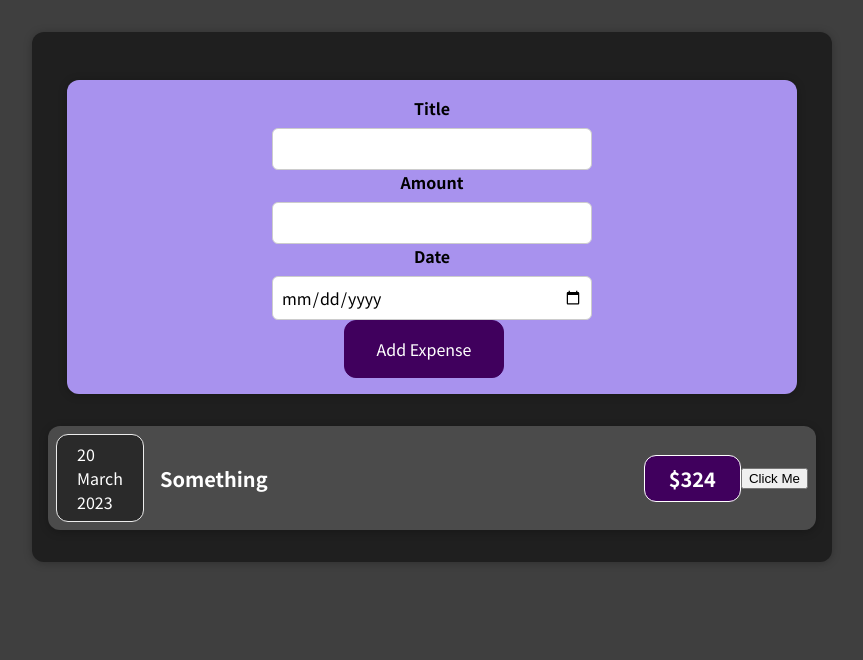
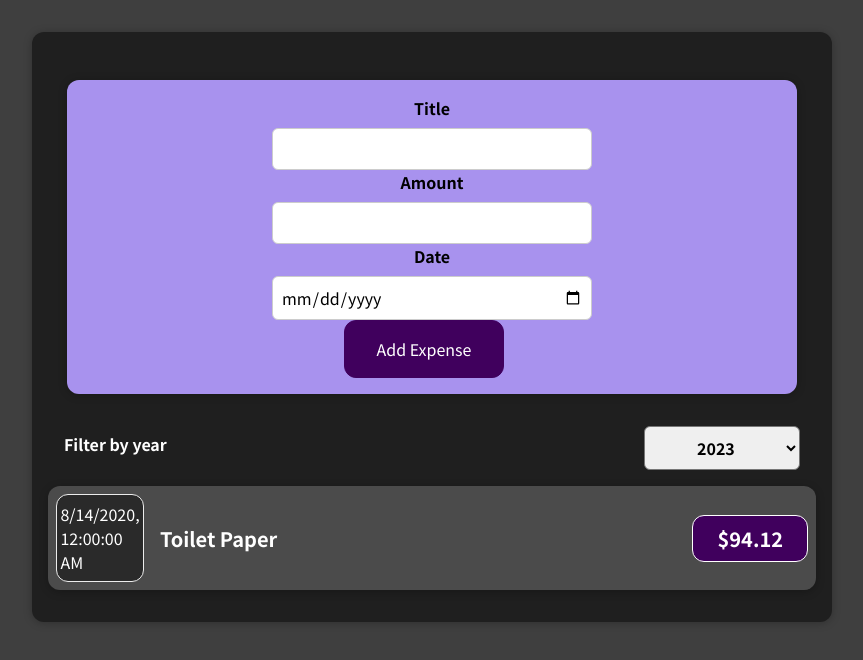
Before and after one commit to Dipankar-Kumar-Singh/react-basic-expense-tracker-app, a React (Create React App) app: page / in a window 1280 px wide. Shown: the top 660 px of the page, without its empty margins (208-1071 px from the left). Built offline with nearby package versions, Linux system fonts and the light colour scheme.

Commit message:
filter data added

```diff
--- a/src/App.js
+++ b/src/App.js
@@ -1,9 +1,12 @@
-import ExpenseItem from './component/ExpenseItem';
-import './component/Expense.css';
+// import ExpenseItem from './component/ExpenseItem';
+import './component/Expenses.css';
 import NewExpense from './component/NewExpense/NewExpense';
+import ExpensesFilter from './component/ExpenseFilter/ExpensesFilter';
+import Expenses from './component/Expenses';
+import { useState } from 'react';
 
 function App() {
-	const expenses = [
+	const expenses_data = [
 		{
 			id: 'e1',
 			title: 'Toilet Paper',
@@ -30,16 +33,25 @@ function App() {
 		},
 	];
 
+	const [expenseList, setExpenseList] = useState(expenses_data);
+
+	const addExpenseHandler = function (expense) {
+		setExpenseList((previousState) =>{
+			return [expense ,  ...previousState ] ;
+		});
+	};
+
+	const [year, setYear] = useState('2020');
+
+	const expenseFilterChangeHandler = (targetYear) => {
+		setYear(targetYear);
+	};
+
 	return (
 		<div className='expenses'>
-			<NewExpense />
-
-			{/* <h2>Let's get started!</h2> */}
-			<ExpenseItem
-				title={'Something'}
-				date={'20 March 2023'}
-				amount={324}
-			></ExpenseItem>
+			<NewExpense onAddExpense={addExpenseHandler} />
+			<ExpensesFilter onExpenseFilerChnage={expenseFilterChangeHandler} />
+			<Expenses expenses={expenseList} selectedYear={year} />
 		</div>
 	);
 }
--- /dev/null
+++ b/src/component/ExpenseFilter/ExpensesFilter.css
@@ -0,0 +1,24 @@
+.expenses-filter {
+    color: white;
+    padding: 0 1rem;
+  }
+
+  .expenses-filter__control {
+    display: flex;
+    width: 100%;
+    align-items: center;
+    justify-content: space-between;
+    margin: 1rem 0;
+  }
+
+  .expenses-filter label {
+    font-weight: bold;
+    margin-bottom: 0.5rem;
+  }
+
+  .expenses-filter select {
+    font: inherit;
+    padding: 0.5rem 3rem;
+    font-weight: bold;
+    border-radius: 6px;
+  }
--- /dev/null
+++ b/src/component/ExpenseFilter/ExpensesFilter.jsx
@@ -0,0 +1,27 @@
+import React from 'react';
+import './ExpensesFilter.css';
+
+const ExpensesFilter = ({onExpenseFilerChnage}) => {
+
+  const downpDownSelectHanlder =  (e)=>{
+    // load the data to pass it to the parent
+    onExpenseFilerChnage(e.target.value) ;
+  }
+
+  return (
+    <div className='expenses-filter'>
+      <div className='expenses-filter__control'>
+        <label>Filter by year</label>
+        <select onChange={downpDownSelectHanlder}>
+          <option value='2023'>2023</option>
+          <option value='2022'>2022</option>
+          <option value='2021'>2021</option>
+          <option value='2020'>2020</option>
+          <option value='2019'>2019</option>
+        </select>
+      </div>
+    </div>
+  );
+};
+
+export default ExpensesFilter;
--- a/src/component/ExpenseItem.jsx
+++ b/src/component/ExpenseItem.jsx
@@ -3,9 +3,6 @@ import './ExpenseItem.css';
 
 function ExpenseItem(props) {
 	const { title, amount } = props;
-	const clickHandler = function() {
-		console.log("Clicked !!!!") ;
- 	}
 	return (
 		<div className='expense-item'>
 			<ExpenseDate date={props.date} />
@@ -13,7 +10,6 @@ function ExpenseItem(props) {
 				<h2>{title}</h2>
 				<div className='expense-item__price'>${amount}</div>
 			</div>
-			<button onClick={clickHandler} > Click Me </button>
 		</div>
 	);
 }
--- /dev/null
+++ b/src/component/Expenses.jsx
@@ -0,0 +1,17 @@
+import ExpenseItem from './ExpenseItem';
+import './Expenses.css';
+
+export default function Expenses(props) {
+	let { expenses } = props;
+	const { selectedYear } = props;
+
+	expenses = expenses.filter(
+		(exp) => exp.date.getFullYear() === Number(selectedYear)
+	);
+
+	const expensesComponentCollection = expenses.map((e) => (
+		<ExpenseItem key={Math.random()} items={expenses} {...e} />
+	));
+
+	return expensesComponentCollection;
+}
--- a/src/component/NewExpense/ExpenseForm.jsx
+++ b/src/component/NewExpense/ExpenseForm.jsx
@@ -1,22 +1,60 @@
+import { useState } from 'react';
 import './style/ExpenseForm.css';
 
-const ExpenseForm = () => {
+const ExpenseForm = ({onSaveExpenseData}) => {
+
+	const [ enteredTitle , setEnteredTitle ] = useState('') ;
+	const [ enteredAmount , setEnteredAmount] = useState('') ;
+	const [ enteredDate , setEnteredDate] = useState('') ;
+
+
+	const titleChangeHandler = (event) => {
+		// console.dir(event.target.value) ;
+		setEnteredTitle( () =>   event.target.value) ;
+	};
+
+	const amountChangeHandler = (event) => {
+		setEnteredAmount(() => event.target.value) ;
+	} ;
+
+	const dateChangeHandler = (event) => {
+		setEnteredDate(() => event.target.value) ;
+	} ;
+
+	const submitHandler = function(e){
+		e.preventDefault() ;
+
+		const expenseData = {
+			title :  enteredTitle ,
+			amount : enteredAmount ,
+			date : new Date(enteredDate)
+		}
+
+		onSaveExpenseData(expenseData) ;
+
+		setEnteredTitle(() => '');
+		setEnteredAmount(() => '');
+		setEnteredDate(() => '');
+
+		// console.dir(expenseData) ;
+	}
+
 	return (
-		<form>
+		<form onSubmit={submitHandler}>
 			<div className='new-expense__control'>
 				<div className='new-expense__control'>
 					<label> Title </label>
-					<input type='text' />
+					<input type='text' value={enteredTitle} onChange={titleChangeHandler} />
 				</div>
 
 				<div className='new-expense__control'>
 					<label> Amount </label>
-					<input type='number' />
+					<input type='number' value={enteredAmount} onChange={amountChangeHandler} />
 				</div>
 
 				<div className='new-expense__control'>
 					<label> Date </label>
-					<input type='date' />
+					<input type='date' value={enteredDate}   onChange={dateChangeHandler} />
 				</div>
 			</div>
 
--- a/src/component/NewExpense/NewExpense.jsx
+++ b/src/component/NewExpense/NewExpense.jsx
@@ -1,10 +1,21 @@
 import ExpenseForm from './ExpenseForm.jsx';
 import './style/NewExpense.css';
 
-const newExpense = () => {
+
+const newExpense = (props) => {
+
+	const saveExpenseDataHanlder = (enteredExpenseData) => {
+
+		const expenseData = {
+			...enteredExpenseData ,
+			id : Math.random().toString()
+		}
+		props.onAddExpense(expenseData) ;
+	}
+
 	return (
 		<div className='new-expense'>
-			<ExpenseForm />
+			<ExpenseForm onSaveExpenseData={saveExpenseDataHanlder} />
 		</div>
 	);
 };
```
Also changed, not shown: src/component/Expense.jsx (deleted, +0 -9 lines), src/component/Expenses.css (renamed from src/component/Expense.css).
